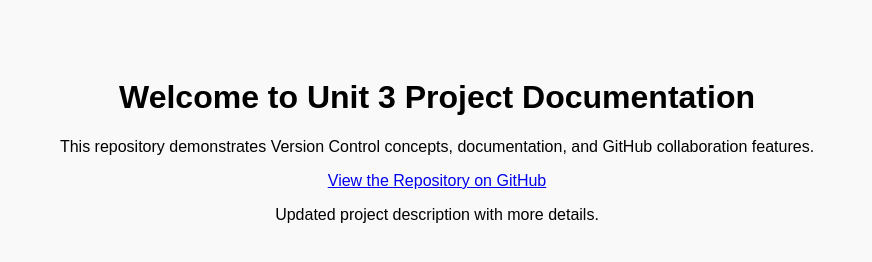
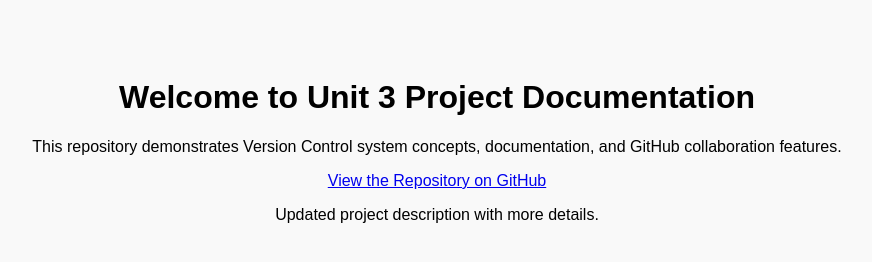
Before and after one commit to vijays012/Unit--3-Assignment, a plain HTML site: page index.html in a window 1280 px wide. Shown: the whole page, without its empty margins (203-1075 px from the left). Drawn offline with Linux system fonts and the light colour scheme.

```diff
--- a/index.html
+++ b/index.html
@@ -1,4 +1,4 @@
-<!DOCTYPE html>
+ <!DOCTYPE html>
 <html lang="en">
 <head>
   <meta charset="UTF-8" />
@@ -7,7 +7,7 @@
 </head>
 <body style="font-family: Arial; background-color: #f9f9f9; text-align: center; padding: 50px;">
   <h1>Welcome to Unit 3 Project Documentation</h1>
-  <p>This repository demonstrates Version Control concepts, documentation, and GitHub collaboration features.</p>
+  <p>This repository demonstrates Version Control system  concepts, documentation, and GitHub collaboration features.</p>
   <p><a href="https://github.com/vijays012/Unit--3-Assignment">View the Repository on GitHub</a></p>
 </body>
 </html>
```
